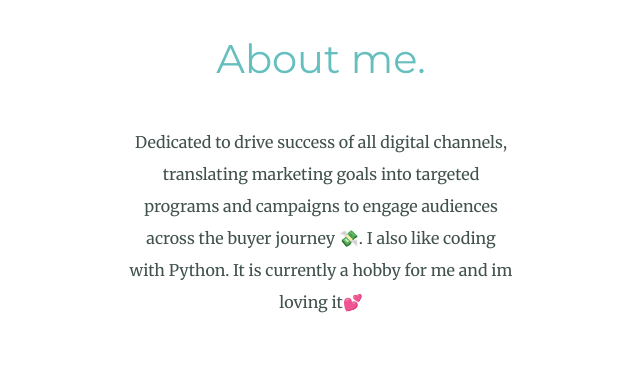
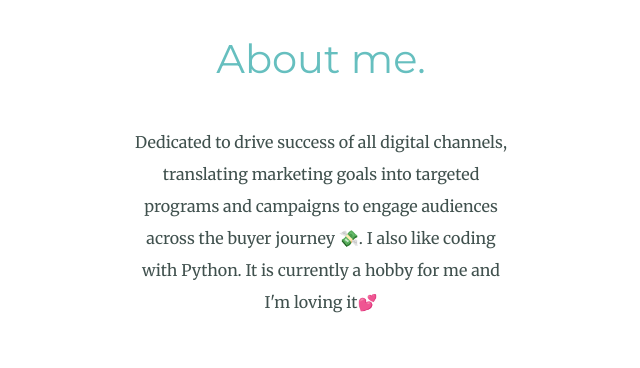
Before and after one commit to jimmydice/cv, a plain HTML site: page index.html in a window 1280 px wide. Shown: the part 1164-1532 px from the top of the page, without its empty margins (319-959 px from the left). Drawn offline with Linux system fonts and the light colour scheme.

Commit message:
Update index.html

```diff
--- a/index.html
+++ b/index.html
@@ -23,7 +23,7 @@
     <div class="profile">
       <img src="images/jim3.png" alt="dimitris-zaras-picture">
       <h2>About me.</h2>
-      <p class="intro">Dedicated to drive success of all digital channels, translating marketing goals into targeted programs and campaigns to engage audiences across the buyer journey 💸. I also like coding with Python. It is currently a hobby for me and im loving it💕</p>
+      <p class="intro">Dedicated to drive success of all digital channels, translating marketing goals into targeted programs and campaigns to engage audiences across the buyer journey 💸. I also like coding with Python. It is currently a hobby for me and I'm loving it💕</p>
     </div>
     <hr>
     <div class="skills">
```
